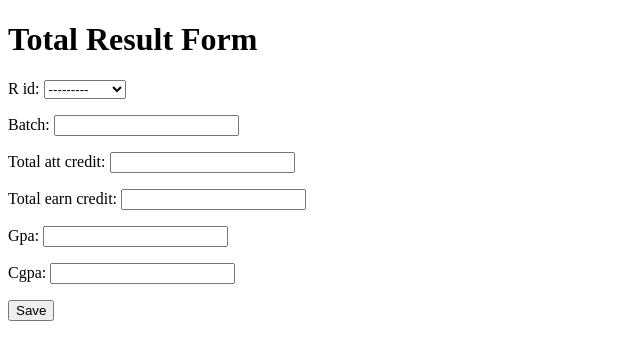
After one commit to shahria878/Last-option, a Django app: page /total-result-form/ in a window 1280 px wide. The commit adds this page. Shown: the top 360 px of the page, without its empty margins (0-640 px from the left). Run offline with Django 5.2, Linux system fonts and the light colour scheme; data comes from the database, SQL or seed files in the repository; both versions use the stored data as it was after the commit.

Commit message:
initial commit

```diff
--- a/app1/admin.py
+++ b/app1/admin.py
@@ -1,6 +1,6 @@
 from django.contrib import admin
 from .models import *
-admin.site.register([Student, StudentProfile, StudentInfo, CourseRegister, AdmitCard, Result])
+admin.site.register([Student, StudentProfile, StudentInfo, CourseRegister, AdmitCard, Result, TotalResult])
 
 
 
--- a/app1/forms.py
+++ b/app1/forms.py
@@ -65,3 +65,16 @@ ResultFormset = modelformset_factory(
         form=ResultForm,
         extra=2  # Change as needed
 )
+
+
+class TotalResultForm(forms.ModelForm):
+    class Meta:
+        model = TotalResult
+        fields = [
+            'r_id',
+            'batch',
+            'total_att_credit',
+            'total_earn_credit',
+            'gpa',
+            'cgpa',
+        ]
--- a/app1/models.py
+++ b/app1/models.py
@@ -71,3 +71,17 @@ class Result(models.Model):
     grade = models.CharField(max_length=10, null=True, blank=True)
     grade_point = models.CharField(max_length=10, null=True, blank=True)
     cur_status = models.CharField(max_length=10, null=True, blank=True)
+
+    def __str__(self):
+        return f"{self.s_code} - {self.grade}"
+
+class TotalResult(models.Model):
+    r_id = models.ForeignKey(Student, on_delete=models.CASCADE)
+    batch = models.CharField(max_length=20, null=True, blank=True)
+    total_att_credit = models.DecimalField(max_digits=8, decimal_places=2, null=True, blank=True)
+    total_earn_credit = models.DecimalField(max_digits=8, decimal_places=2, null=True, blank=True)
+    gpa = models.CharField(max_length=20, null=True, blank=True)
+    cgpa = models.CharField(max_length=20, null=True, blank=True)
+
+    def __str__(self):
+        return f"{self.r_id} - {self.cgpa}"
--- a/app1/views.py
+++ b/app1/views.py
@@ -129,6 +129,7 @@ def ResultPage(request, id):
     admitcards = AdmitCard.objects.filter(sid=student)
     registers = CourseRegister.objects.filter(studentid=student)
     results = Result.objects.filter(mainid=student)
+    tresults = TotalResult.objects.filter(r_id=student)
 
     context = {
         'student': student,
@@ -136,29 +137,26 @@ def ResultPage(request, id):
         'admitcards': admitcards,
         'registers': registers,
         'results': results,
+        'tresults': tresults,
     }
     return render (request,'result.html',context=context)
 
+def total_result_list(request):
+    return render(request, 'results.html')
 
-def PaymentPage(request, id):
-    student = get_object_or_404(Student, pk=id)
+# Update View
+def update_total_result(request, pk):
+    result = get_object_or_404(TotalResult, pk=pk)
+    if request.method == 'POST':
+        form = TotalResultForm(request.POST, instance=result)
+        if form.is_valid():
+            form.save()
+            return redirect('alluser')  # Change to your desired redirect URL
+    else:
+        form = TotalResultForm(instance=result)
+    return render(request, 'total_result_form.html', {'form': form})
 
-    # Assuming your model Installment has fields: due_date, feetype, amount, paid_amount, status
-    installments = Installment.objects.filter(student=student).order_by('due_date')
 
-    # Total calculations
-    total_bill = installments.aggregate(total=Sum('amount'))['total'] or 0
-    total_paid = installments.aggregate(paid=Sum('paid_amount'))['paid'] or 0
-    balance = total_bill - total_paid
-
-    context = {
-        'student': student,
-        'installments': installments,
-        'total_bill': total_bill,
-        'total_paid': total_paid,
-        'balance': balance,
-    }
-    return render(request, 'payment.html', context)
 
 
 @csrf_exempt
@@ -254,7 +252,7 @@ def create_result(request):
 
         if result_formset.is_valid():
             result_formset.save()
-            return redirect('alluser')  # Replace with actual URL name or redirect
+            return redirect('total_result_form')  # Replace with actual URL name or redirect
     else:
         result_formset = ResultFormsetCreate(queryset=Result.objects.none())
 
@@ -263,6 +261,19 @@ def create_result(request):
         'update': False,
     }
     return render(request, 'resultform.html', context)
+
+
+@csrf_exempt
+def create_total_result(request):
+    if request.method == 'POST':
+        form = TotalResultForm(request.POST)
+        if form.is_valid():
+            form.save()
+            return redirect('alluser')  # Change to your desired redirect URL
+    else:
+        form = TotalResultForm()
+    return render(request, 'total_result_form.html', {'form': form})
+
 
 
 
--- a/project/urls.py
+++ b/project/urls.py
@@ -42,7 +42,9 @@ urlpatterns = [
     path('update-admitcard/<int:sid>/', views.update_admitcard, name='admitform'),
     path('resultform/', views.create_result, name='resultform'),
     path('update-result/<int:student_id>/', views.update_result, name='resultform'),
-    path('payment/<int:id>/', views.PaymentPage, name='payment_page'),
+    path('total-result-form/', views.create_total_result, name='total_result_form'),
+    path('results/', views.total_result_list, name='total_result_list'),
+    path('total-result/update/<int:pk>/', views.update_total_result, name='update_total_result'),
 
 
 
--- /dev/null
+++ b/templates/total_result_form.html
@@ -0,0 +1,15 @@
+<!-- app1/templates/app1/total_result_form.html -->
+<!DOCTYPE html>
+<html>
+<head>
+    <title>Total Result Form</title>
+</head>
+<body>
+    <h1>Total Result Form</h1>
+    <form method="post">
+        {% csrf_token %}
+        {{ form.as_p }}
+        <button type="submit">Save</button>
+    </form>
+</body>
+</html>
```
Also changed, not shown: templates/result.html (+42 -25 lines), app1/migrations/0007_totalresult.py (added), db.sqlite3.
